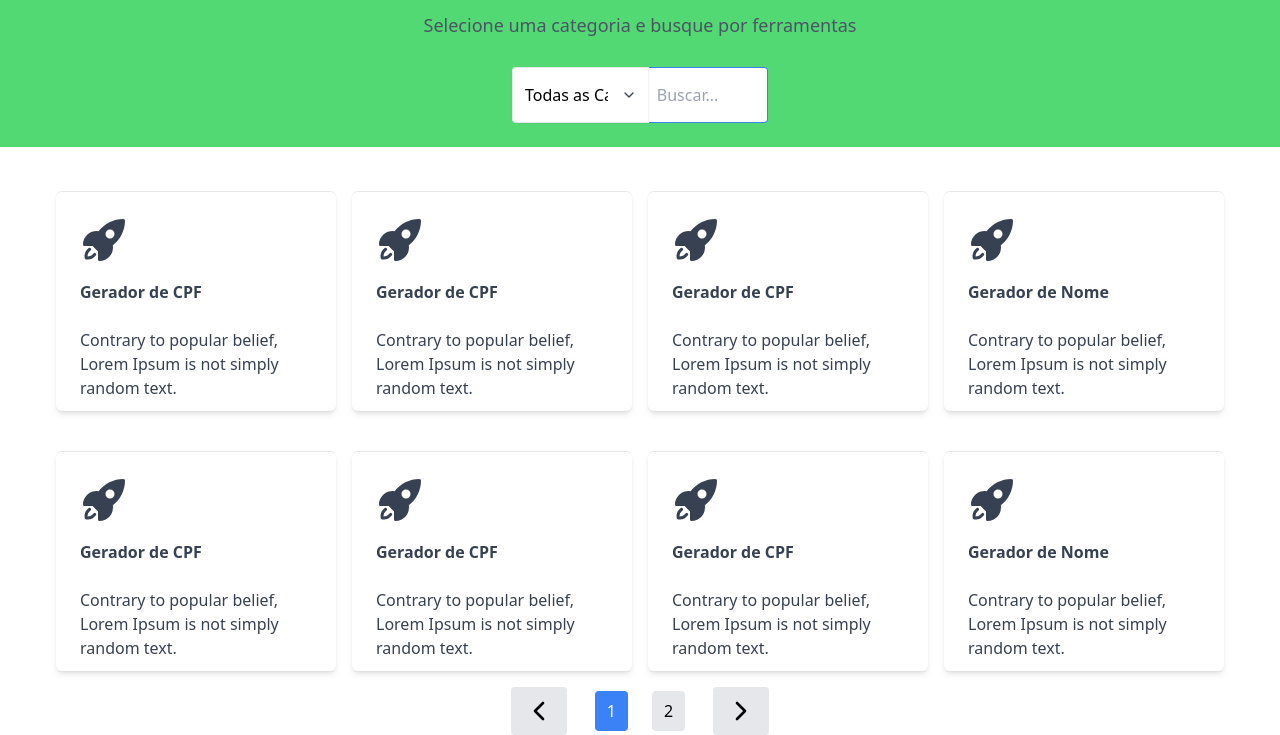
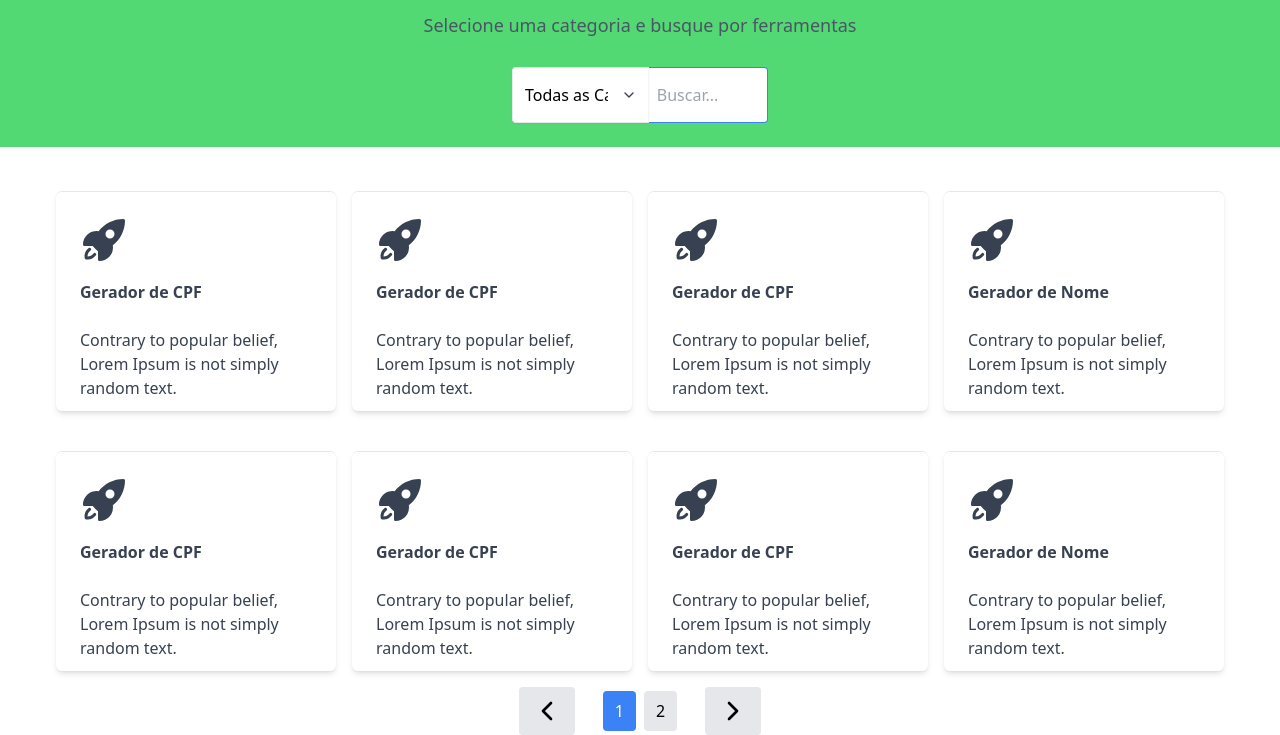
Before and after one commit to TheGabrielGalvao/Toolzero.Frontend, a Gatsby site: page / in a window 1280 px wide. Shown: the part 163-898 px from the top of the page. Built offline with nearby package versions, Linux system fonts and the light colour scheme; Gatsby itself is replaced by a stand-in of ours.

Commit message:
Ajustes no componente de paginação

```diff
--- a/src/core/components/Pagination.tsx
+++ b/src/core/components/Pagination.tsx
@@ -22,6 +22,7 @@ const Pagination: React.FC<PaginationProps> = ({
         <FiChevronLeft title="Página Anterior" size={32} />
       </button>
 
+      <div className="flex">
         {Array.from({ length: totalPages }).map((_, idx) => (
           <button
             key={idx}
@@ -33,6 +34,7 @@ const Pagination: React.FC<PaginationProps> = ({
             {idx + 1}
           </button>
         ))}
+      </div>
 
       <button
         onClick={() => onPageChange(currentPage + 1)}
```
Lines whose indentation alone changed are shown as unchanged.
